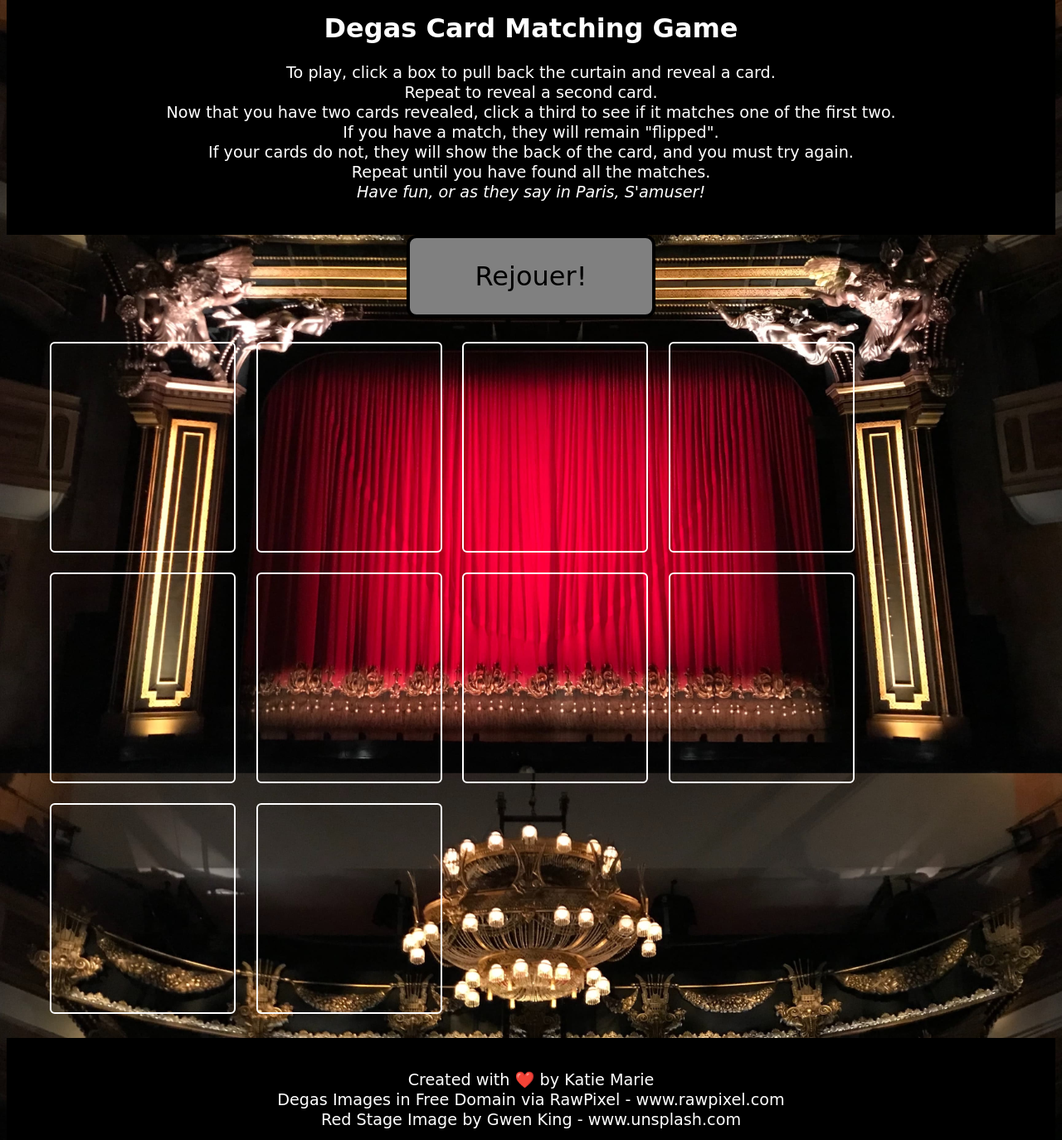
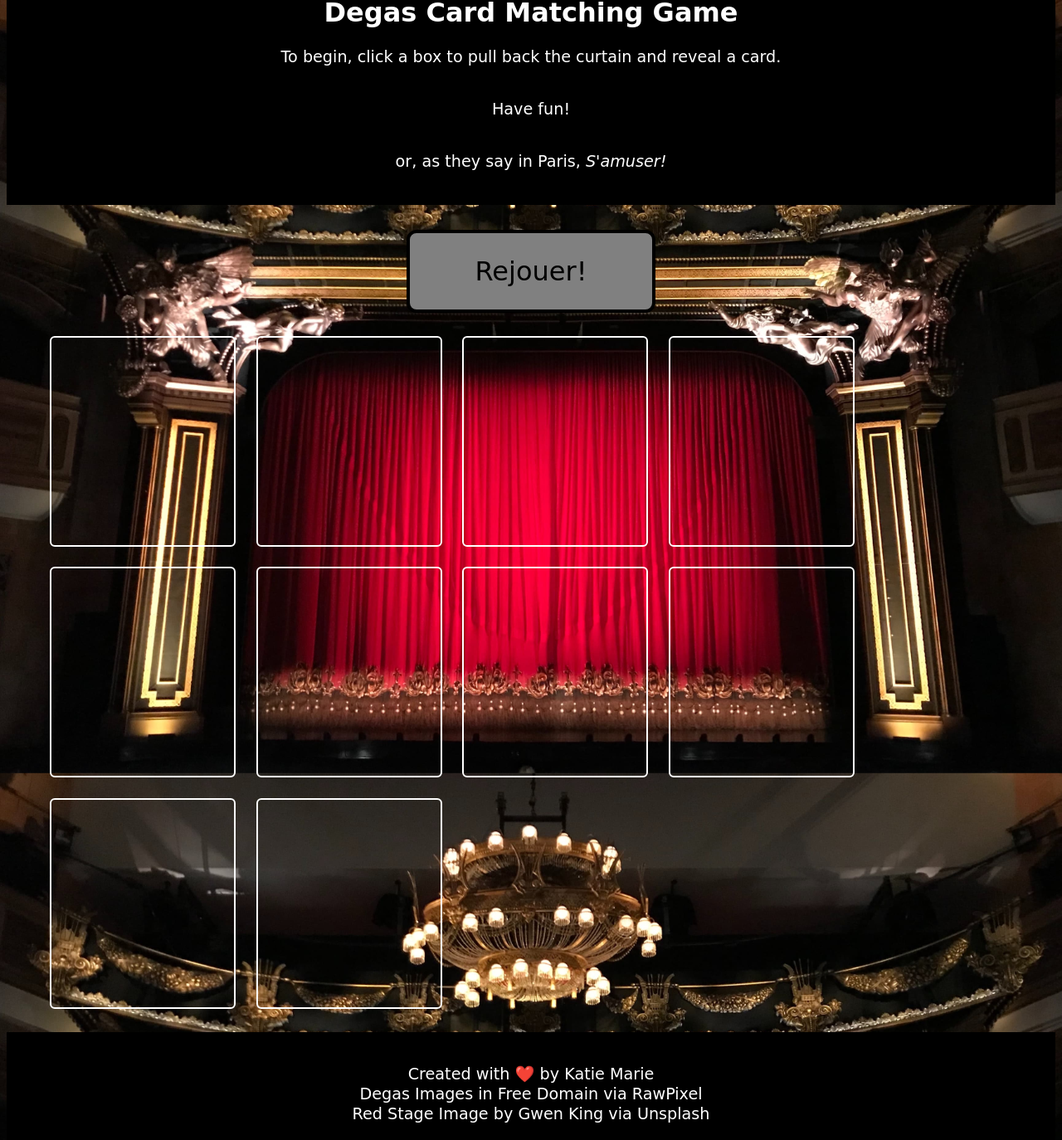
Before and after one commit to kguite/degas-card-game, a plain HTML site: page index.html in a window 1280 px wide. Shown: the part 33-1407 px from the top of the page at 83% size. Drawn offline with Linux system fonts and the light colour scheme; a web font is replaced by a local one.

Commit message:
small padding change around button

```diff
--- a/degas.css
+++ b/degas.css
@@ -20,13 +20,14 @@ body{
     font-size: 2rem;
     outline: none;
     margin: 0 auto;
+    margin-top: 30px;
 
 }
 
 .btn-1:hover{
-    box-shadow: inset 300px 0 0 0 rgb(235, 14,);
+    box-shadow: inset 300px 0 0 0 rgb(235, 14, 60);
     cursor: pointer;
-     color:white;
+    color:white;
 }
 
 .cardSelection{
--- a/index.html
+++ b/index.html
@@ -10,18 +10,14 @@
     <link href="https://fonts.googleapis.com/css2?family=Glass+Antiqua&display=swap" rel="stylesheet">
     <title>Degas Ballet Matching Game</title>
 </head>
+
 <body>
-
-    <div class='wrapper'><
+    <div class='wrapper'>
         <header class="page-header">
             <h1>Degas Card Matching Game</h1>
-            <p>To play, click a box to pull back the curtain and reveal a card.<br>
-                Repeat to reveal a second card.<br>
-                Now that you have two cards revealed, click a third to see if it matches one of the first two.<br>
-                If you have a match, they will remain "flipped".<br>
-                If your cards do not, they will show the back of the card, and you must try again.<br>
-                Repeat until you have found all the matches.<br>
-                <em>Have fun, or as they say in Paris, S'amuser!</em>
+            <p>To begin, click a box to pull back the curtain and reveal a card.</p>
+            <p>Have fun!</p>
+            <p>or, as they say in Paris, <em>S'amuser!</em>
             </p>
        </header>
 
@@ -39,23 +35,15 @@
                 <section class="card" data-value="8"></section>
                 <section class="card" data-value="9"></section>
             </ul>
-</main>
+
         <footer class="page-footer">
             <p>
                 <a href='https://www.katiemarie.dev'>Created with ❤️ by Katie Marie</a><br>
-                <a href='https://www.rawpixel.com/'>Degas Images in Free Domain via RawPixel - www.rawpixel.com</a><br>
-                <a href="https://unsplash.com/photos/m3th3rIQ9-w">Red Stage Image by Gwen King - www.unsplash.com </a>
+                <a href='https://www.rawpixel.com/'>Degas Images in Free Domain via RawPixel</a><br>
+                <a href="https://unsplash.com/photos/m3th3rIQ9-w">Red Stage Image by Gwen King via Unsplash</a>
             </p>
         </footer>
     </div>
     <script type="text/javascript" src="degas.js"></script>
-
 </body>
 </html>
-
-<!--
-
-
--->
-
-</main>
```
Lines whose indentation alone changed are shown as unchanged.
